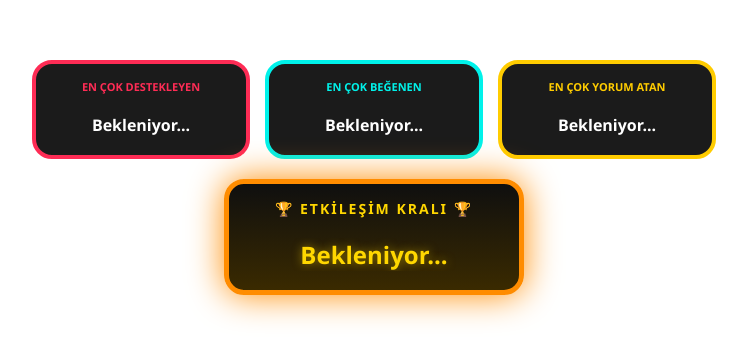
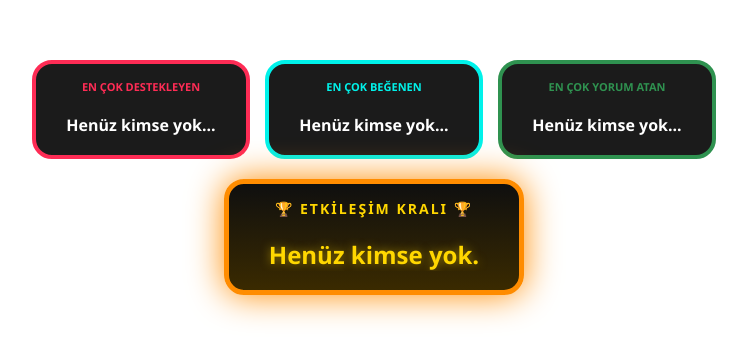
Before and after one commit to ilmazmehmet/tiktok-likeandgift, a plain HTML site: page index.html in a window 1280 px wide. Shown: the part 223-584 px from the top of the page, without its empty margins (266-1013 px from the left). Drawn offline with nearby package versions, Linux system fonts and the light colour scheme.

Commit message:
Add files via upload

```diff
--- a/index.html
+++ b/index.html
@@ -41,12 +41,12 @@
 
         .gift-theme { border: 4px solid #fe2c55; }
         .like-theme { border: 4px solid #00f2ea; }
-        .chat-theme { border: 4px solid #ffcc00; }
+        .chat-theme { border: 4px solid #2f9250; }
 
         .title { font-size: 11px; font-weight: 800; margin-bottom: 10px; text-transform: uppercase; }
         .gift-theme .title { color: #fe2c55; }
         .like-theme .title { color: #00f2ea; }
-        .chat-theme .title { color: #ffcc00; }
+        .chat-theme .title { color: #2f9250; }
         .master-theme .title { color: #ffd700; font-size: 14px; letter-spacing: 2px; }
 
         .avatar { width: 100px; height: 100px; border-radius: 50%; border: 3px solid white; object-fit: cover; display: none; }
@@ -64,20 +64,20 @@
         <div id="gift-widget" class="widget gift-theme">
             <div class="title">EN ÇOK DESTEKLEYEN</div>
             <img id="gift-avatar" class="avatar">
-            <div id="gift-name" class="username">Bekleniyor...</div>
+            <div id="gift-name" class="username">Henüz kimse yok...</div>
             <div id="gift-value" class="stat-value" style="color: #fe2c55;"></div>
         </div>
         <div id="like-widget" class="widget like-theme">
             <div class="title">EN ÇOK BEĞENEN</div>
             <img id="like-avatar" class="avatar">
-            <div id="like-name" class="username">Bekleniyor...</div>
+            <div id="like-name" class="username">Henüz kimse yok...</div>
             <div id="like-value" class="stat-value" style="color: #00f2ea;"></div>
         </div>
         <div id="chat-widget" class="widget chat-theme">
             <div class="title">EN ÇOK YORUM ATAN</div>
             <img id="chat-avatar" class="avatar">
-            <div id="chat-name" class="username">Bekleniyor...</div>
-            <div id="chat-value" class="stat-value" style="color: #ffcc00;"></div>
+            <div id="chat-name" class="username">Henüz kimse yok...</div>
+            <div id="chat-value" class="stat-value" style="color: #2f9250;"></div>
         </div>
     </div>
 
@@ -87,7 +87,7 @@
     <div style="position: relative; z-index: 2; display: flex; flex-direction: column; align-items: center; width: 100%;">
         <div class="title">🏆 ETKİLEŞİM KRALI 🏆</div>
         <img id="master-avatar" class="avatar">
-        <div id="master-name" class="username">Bekleniyor...</div>
+        <div id="master-name" class="username">Henüz kimse yok.</div>
         <div id="master-value" class="stat-value" style="color: #ffd700;"></div>
     </div>
 </div>
```
